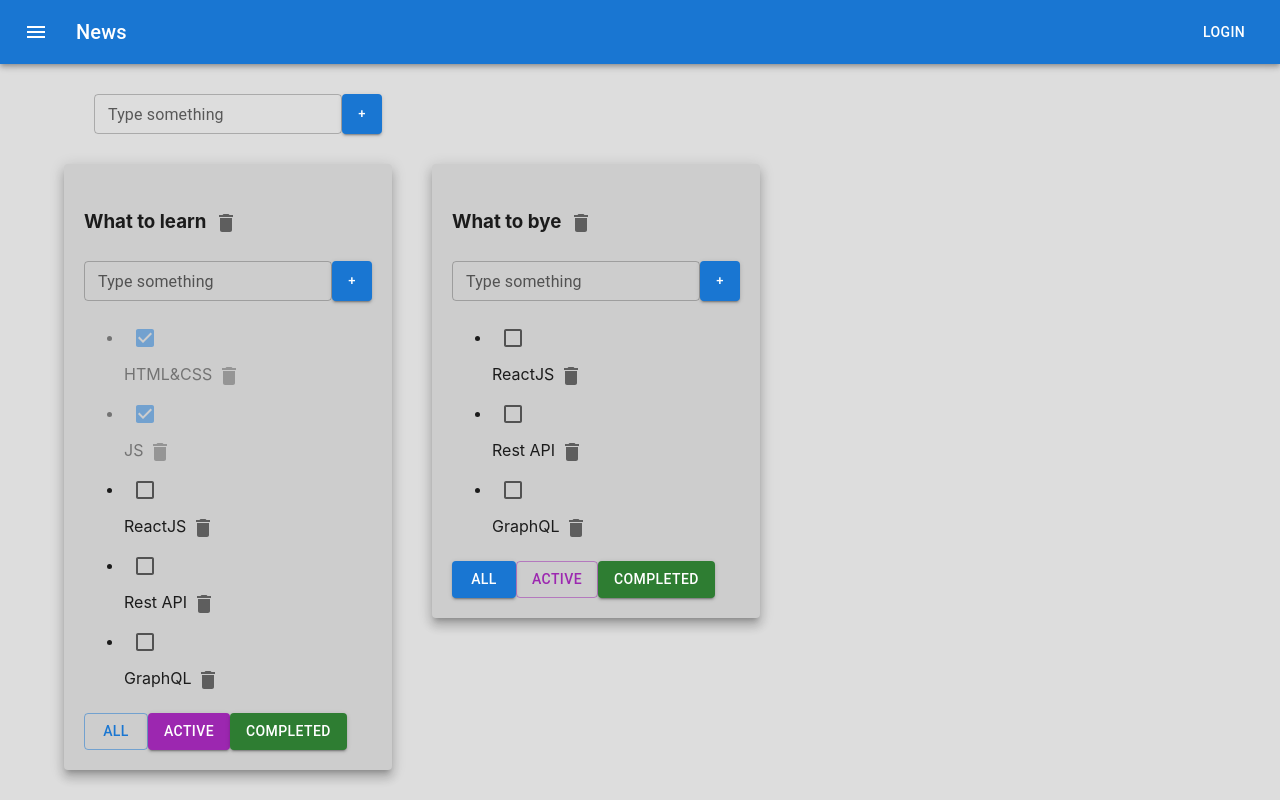
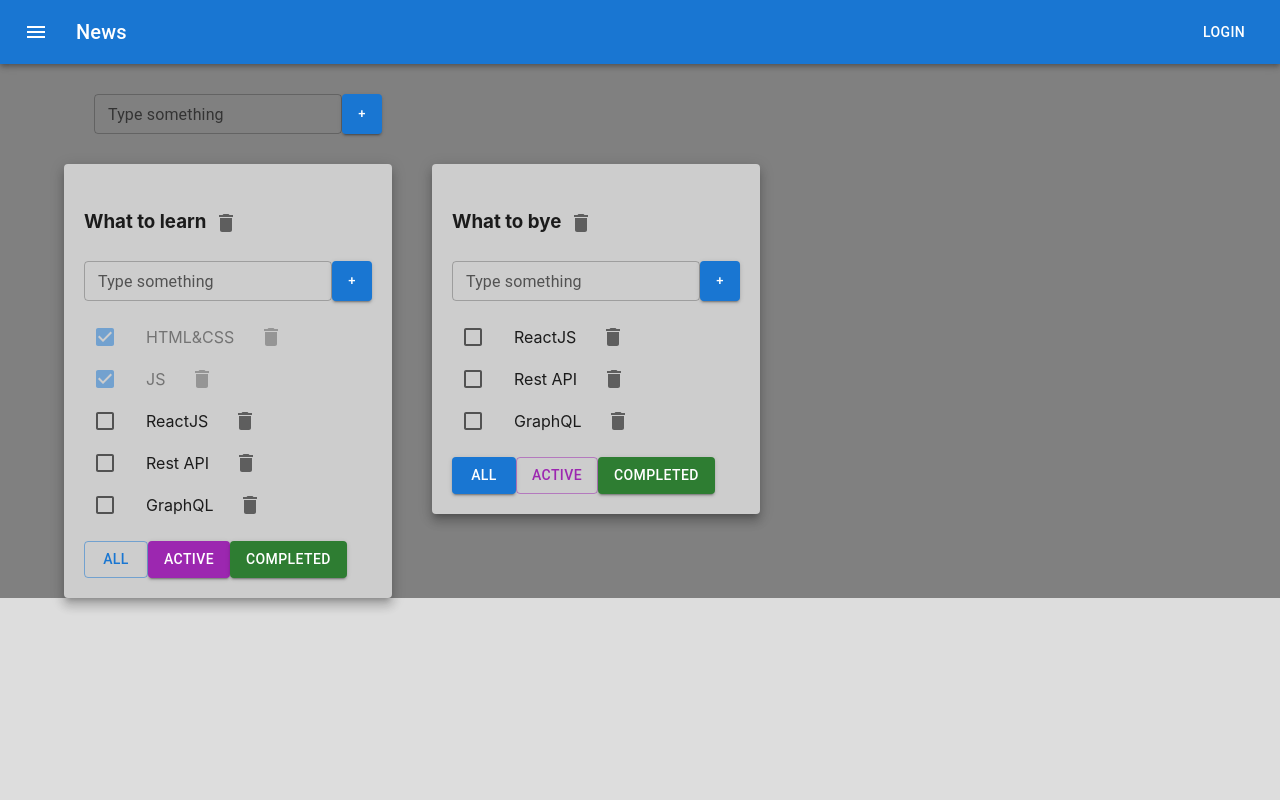
Before and after one commit to ArturLimaiko/_Todolist, a React (Create React App) app: page / in a window 1280 px wide. Built offline with nearby package versions, Linux system fonts and the light colour scheme.

Commit message:
lesson 08 - complete SuperCheckbox#3

```diff
--- a/src/App.css
+++ b/src/App.css
@@ -2,6 +2,7 @@
 .App {
   /*padding: 30px;*/
   /*display: flex;*/
+  background-color: gray;
 }
 
 /*.App > div {*/
@@ -20,6 +21,18 @@
   background-color: aquamarine;
 }
 
+ul {
+  margin:15px 0;
+  padding:0;
+
+}
+
+li {
+  display: flex;
+  align-items: center;
+  gap:20px
+}
+
 .is-done {
   opacity: 0.5;
 }
```
